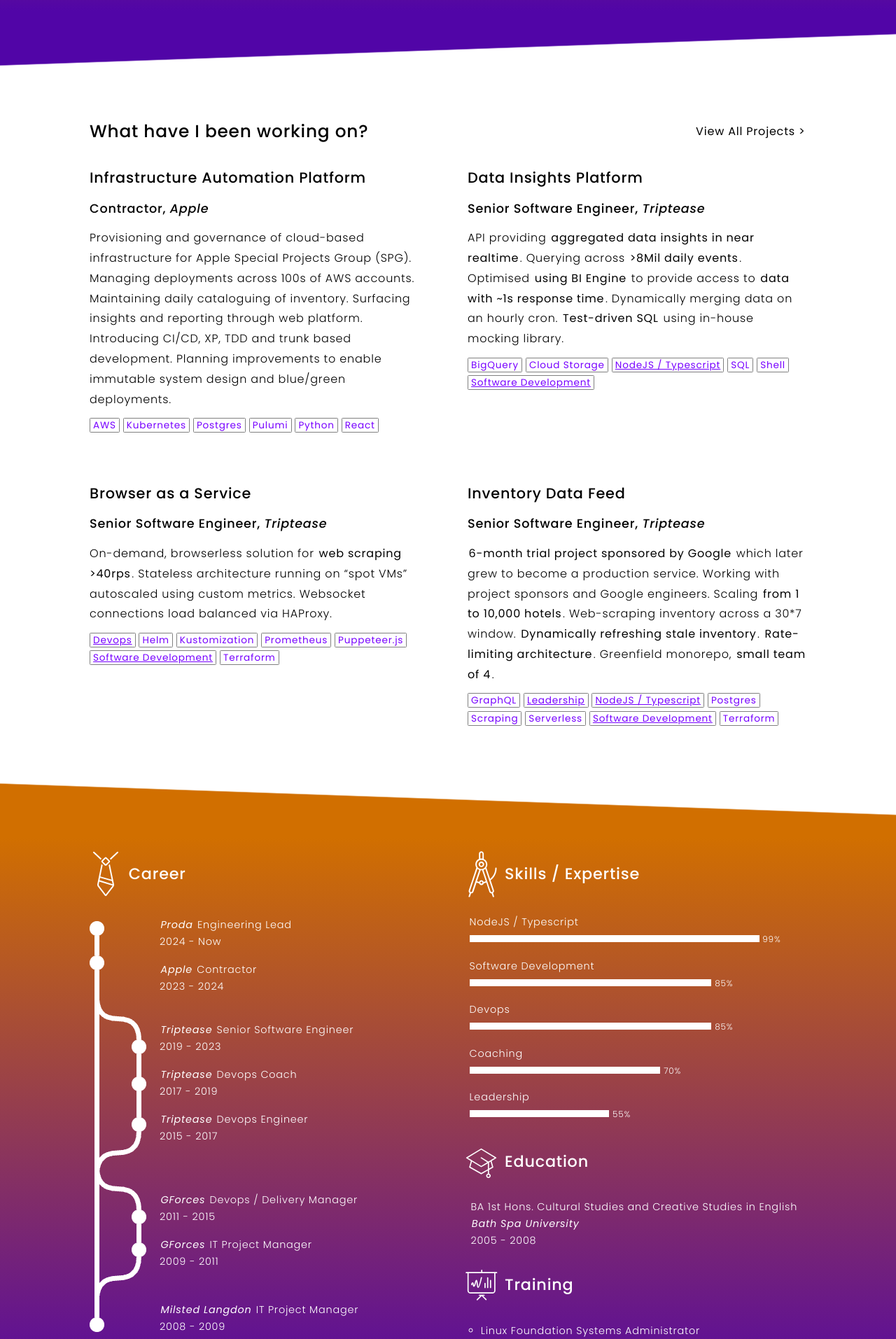
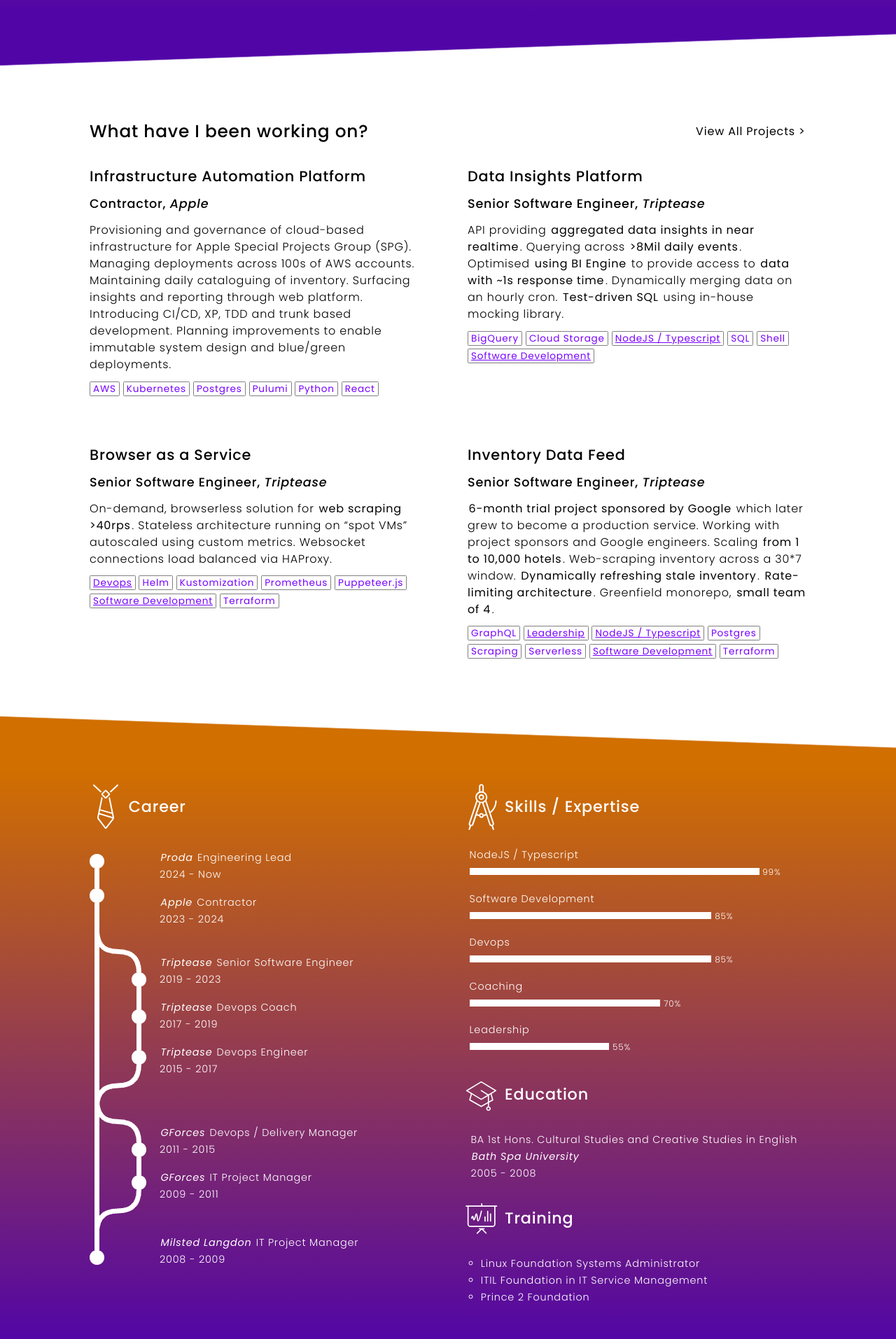
Before and after one commit to philwhiteuk/cv, a Jekyll site: the page built from pages/index.md, in a window 1280 px wide. Shown: the part 926-2839 px from the top of the page at 70% size. Built offline with Jekyll 4.4.1, drawn with Linux system fonts in a browser that asks for light colours.

Commit message:
🔥 use consistent line-height

```diff
--- a/_sass/theme/_projects.scss
+++ b/_sass/theme/_projects.scss
@@ -1,6 +1,5 @@
 article.project {
   gap: 0.8em;
-  line-height: $base_line_height * 1.2;
 
   h3 { margin-bottom: 0.1em; }
 
```
